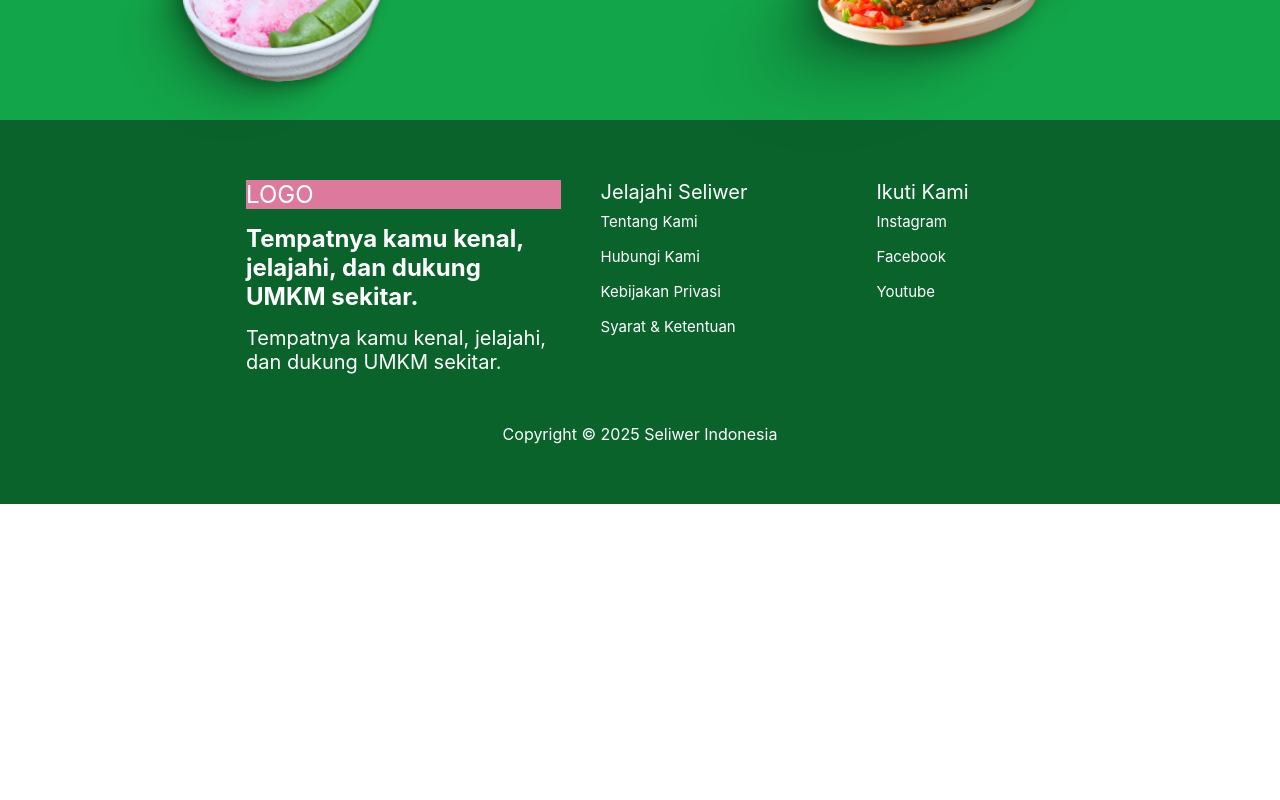
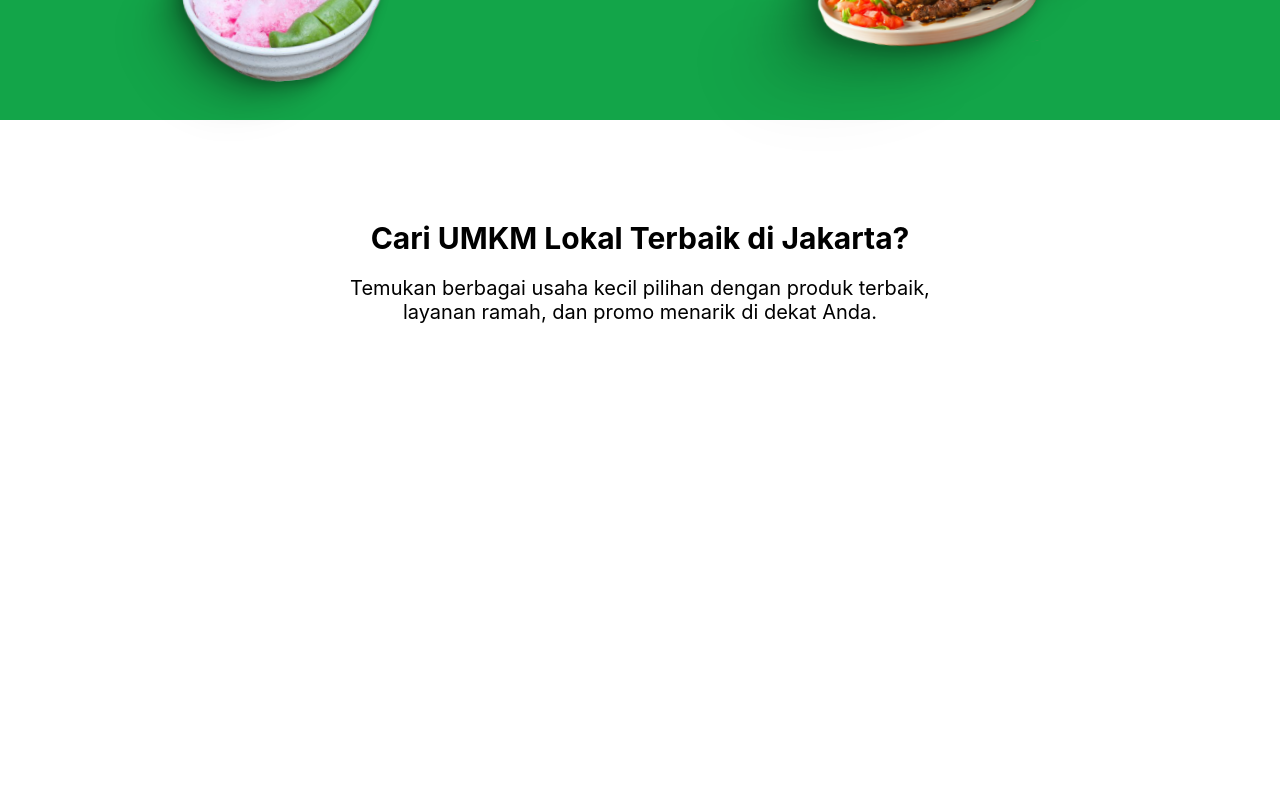
Before and after one commit to dionradithya/Seliwer, a React (Create React App) app: page / in a window 1280 px wide. Shown: the part 680-1480 px from the top of the page. Before the commit the page ends 1184 px from the top, so only its background shows below. Built offline with nearby package versions, Linux system fonts and the light colour scheme.

Commit message:
Adding UMKM section (unfinished)

```diff
--- a/src/pages/Home/Home.jsx
+++ b/src/pages/Home/Home.jsx
@@ -1,15 +1,13 @@
 import React from 'react'
 import HeroSection from './HeroSection'
 import Footer from "../../components/Footer/Footer"
+import UMKMSection from './UMKMSection';
 
 const Home = () => {
   return (
     <div>
-
-      {/* Hero Section */}
       <HeroSection />
-
-      {/* Footer */}
+      <UMKMSection />
       <Footer />
     </div>
   );
--- /dev/null
+++ b/src/pages/Home/UMKMSection.jsx
@@ -0,0 +1,17 @@
+import React from 'react'
+
+const UMKMSection = () => {
+  return (
+    <div style={{height: 'calc(100vh - 70px)', padding:'100px', textAlign:'center'}}>
+
+        {/* UMKM Section text */}
+        <div style={{fontSize:'30px', fontWeight:'bold'}}>Cari UMKM Lokal Terbaik di Jakarta?</div>
+        <div style={{fontSize:'20px', marginTop:'20px'}}>Temukan berbagai usaha kecil pilihan dengan produk terbaik,<br/> layanan ramah, dan promo menarik di dekat Anda.</div>
+
+        {/* UMKM list */}
+        <div></div>
+    </div>
+  )
+}
+
+export default UMKMSection
```
